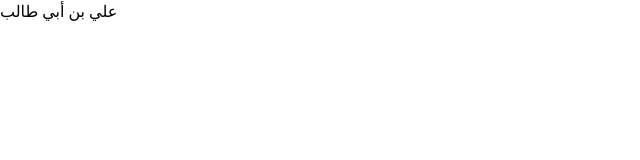
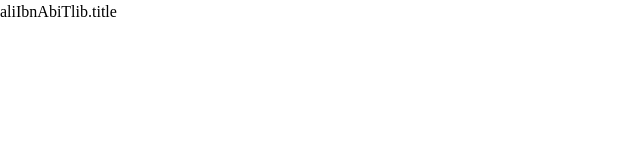
Before and after one commit to adelmhmd77/nokhbat-al-sahba, a Next.js app: page /en/ali-ibn-abi-talib in a window 1280 px wide. Shown: the top 160 px of the page, without its empty margins (0-640 px from the left). Built offline with nearby package versions, Linux system fonts and the light colour scheme.

Commit message:
test_One

```diff
--- a/app/[locale]/ali-ibn-abi-talib/page.tsx
+++ b/app/[locale]/ali-ibn-abi-talib/page.tsx
@@ -1,5 +1,14 @@
+import { useTranslations } from 'next-intl';
+
+
 export default function AliIbnAbiTalib() {
+    const t = useTranslations('aliIbnAbiTlib');
+
     return (
-        <div>علي بن أبي طالب</div>
+        <div>
+
+            <h1>{t('title')}</h1>
+
+            </div>
     );
 }
--- a/messages/ar.json
+++ b/messages/ar.json
@@ -366,5 +366,8 @@
       "sectionTitle":""
     },
     "dsds":""
+  },
+  "aliIbnAbiTlib" : {
+    "title": "علي بن أبي طالب"
   }
 }
--- a/messages/en.json
+++ b/messages/en.json
@@ -358,13 +358,5 @@
         "alt": "Al-Siddiq buried beside the Prophet"
       }
     }
-  },
-
-  "abuUbaidahIbnAlJarrah" : {
-    "title":"Abu Ubaidah Ibn Al Jarrah",
-    "section1":{
-      "sectionTitle":""
-    },
-    "dsds":""
   }
 }
```
